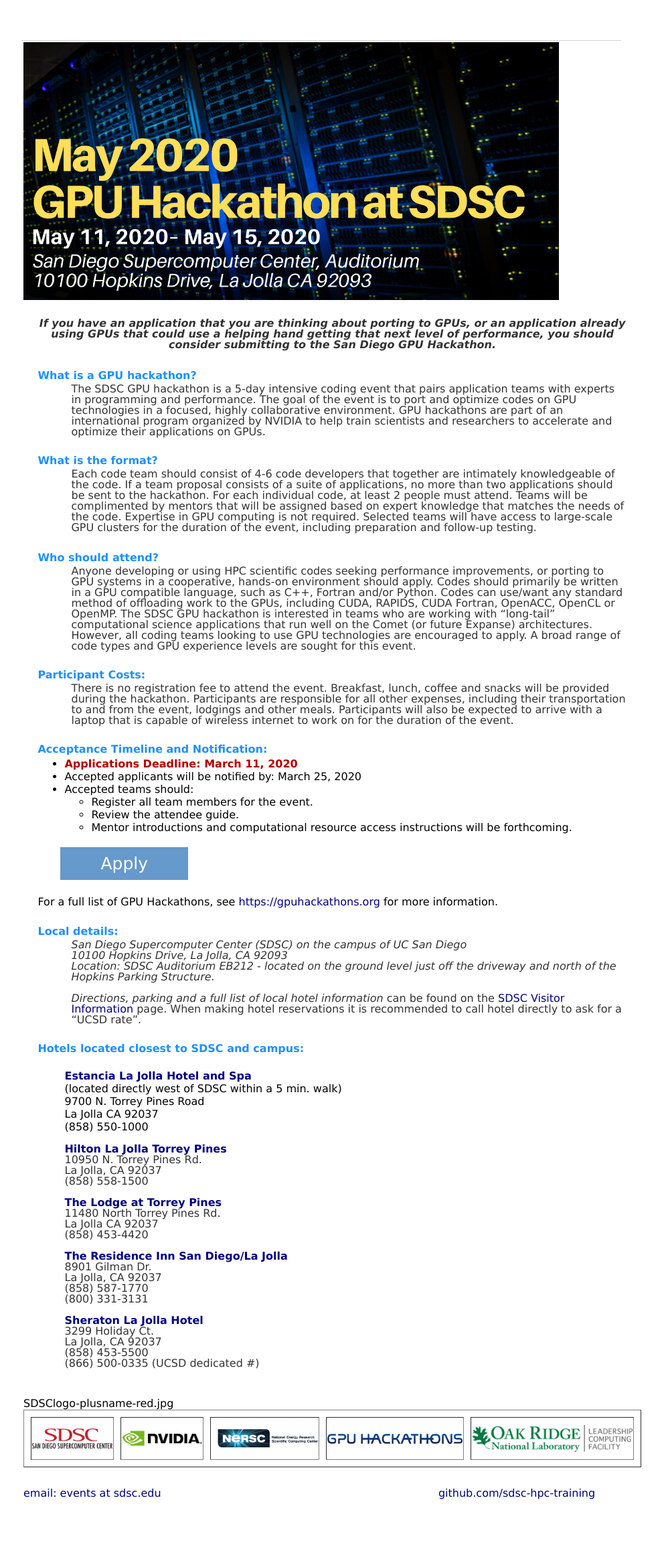
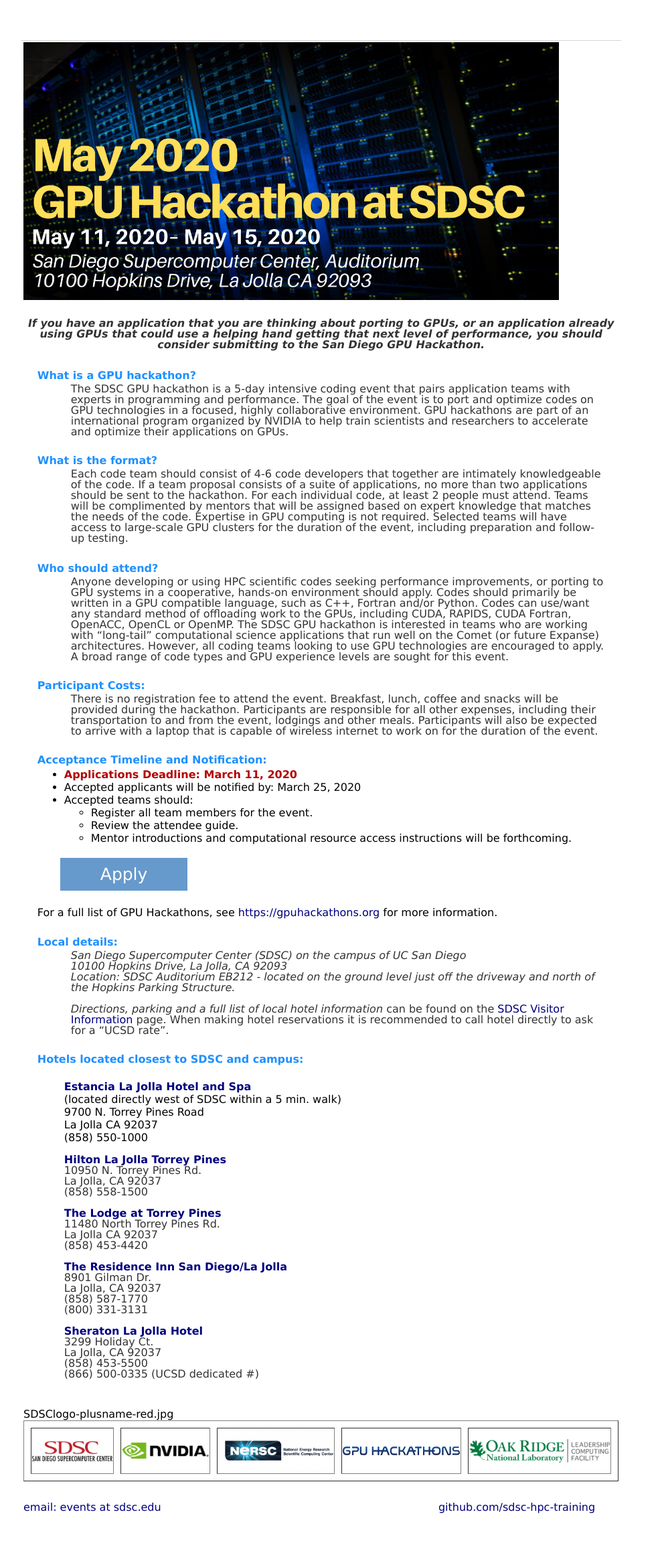
Before and after one commit to sdsc-hpc-training/sdsc-hpc-training.github.io, a Jekyll site: the page built from gpuhackathon/index.html, in a window 1280 px wide. Shown: the whole page at 67% size, without its empty margins (160-1149 px from the left). Built offline with Jekyll 4.4.1, drawn with Linux system fonts in a browser that asks for light colours; before the commit the page ends 2304 px from its top, so only the background shows below that.

```diff
--- a/gpuhackathon/index.html
+++ b/gpuhackathon/index.html
@@ -169,18 +169,18 @@
   <img src="./images/SDSClogo-plusname-red.jpg" alt="SDSC Logo" height="30px" />
   </td>
   <td align='center' valign='center'>
-  <img src="./images/NVLogo_H_2160x1080.png" alt="NVIDIA Logo" height="60px" />
+  <img src="./images/NVLogo_H_2160x1080.png" alt="NVIDIA Logo" height="65px" />
   </td>
   <td align='center' valign='center'>
-<img src="./images/NERSC_Full_tag.png" alt="NERSC gpuhackathon_weblogo" height="60px" />
+<img src="./images/NERSC_Full_tag.png" alt="NERSC gpuhackathon_weblogo" height="65px" />
 </td>
 
 <td align='center' valign='center'>
-<img src="./images/gpuhackathons.org.png" alt="GPU Hackathon.org Logo" height="15px" />
+<img src="./images/gpuhackathons.org.png" alt="GPU Hackathon.org Logo" height="13px" />
 </td>
 
 <td align='right' valign='center'>
-<img src="./images/olcf_retina_logo.png" alt="OLCF Logo" height="40px" />
+<img src="./images/olcf_retina_logo.png" alt="OLCF Logo" height="35px" />
 </td>
 
 </tr>
```
